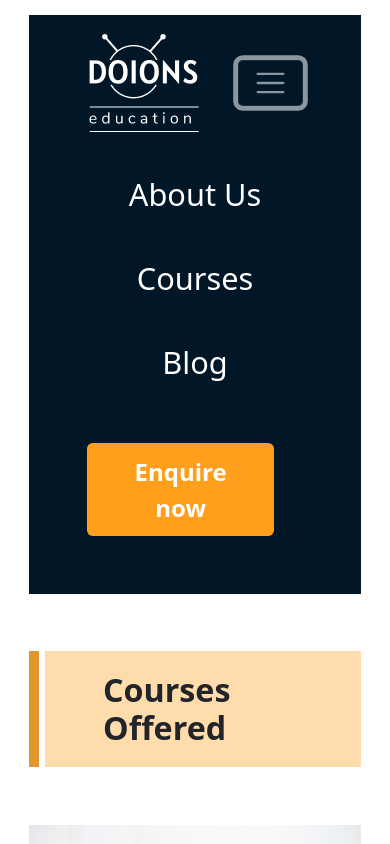
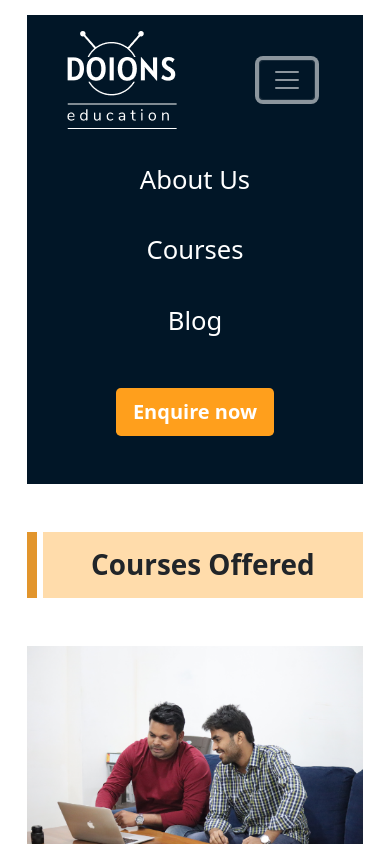
Before and after one commit to Abhijot-singh/dd-teams, a React (Create React App) app: page /courses in a window 390 px wide. Both pictures are taken after a click on the button "Toggle navigation". Shown: the top 844 px of the page. Built offline with nearby package versions, Linux system fonts and the light colour scheme.

Commit message:
bugs fix

```diff
--- a/src/components/Header.js
+++ b/src/components/Header.js
@@ -119,7 +119,7 @@ function Header() {
               aria-expanded="false"
               aria-label="Toggle navigation"
             >
-              <span class="navbar-toggler-icon"></span>
+              <span class="navbar-toggler-icon me-0"></span>
             </button>
             <div
               class="collapse navbar-collapse justify-content-end"
@@ -142,7 +142,7 @@ function Header() {
                 <li class="nav-item my-2 my-sm-0">
                   <button
                     type="button"
-                    class="btn enquire_btn btn-lg fw-bold me-4 me-sm-0 my-4"
+                    class="btn enquire_btn btn-lg fw-bold  me-sm-0 my-4"
                     data-bs-toggle="modal"
                     data-bs-target="#exampleModal"
                   >
--- a/src/styles/App.css
+++ b/src/styles/App.css
@@ -4,11 +4,11 @@
   margin: 0;
   padding: 0;
   box-sizing: border-box;
-  font-size: 1.2rem;
+  /* font-size: 1.2rem; */
 }
 
 html {
-  /* font-size: 1.2rem; */
+    /* font-size: 1.2rem; */
   font-family: "Roboto", sans-serif, OpenSans;
 }
 
@@ -148,7 +148,7 @@ a {
   /* font-size: 2.1rem; */
   font-weight: 500;
   color: #482ff7;
-  margin: 0px 0px 0px 60px;
+  margin: 0px 0px 0px 0px;
 }
 
 
@@ -360,7 +360,7 @@ a {
     color: rgb(127, 131, 136);
   }
   .nav-logo{
-    margin:  0px 0px 0px 0px ;
+    margin: 0px 0px 0px -10px;
   }
 
   .hamburger {
```
